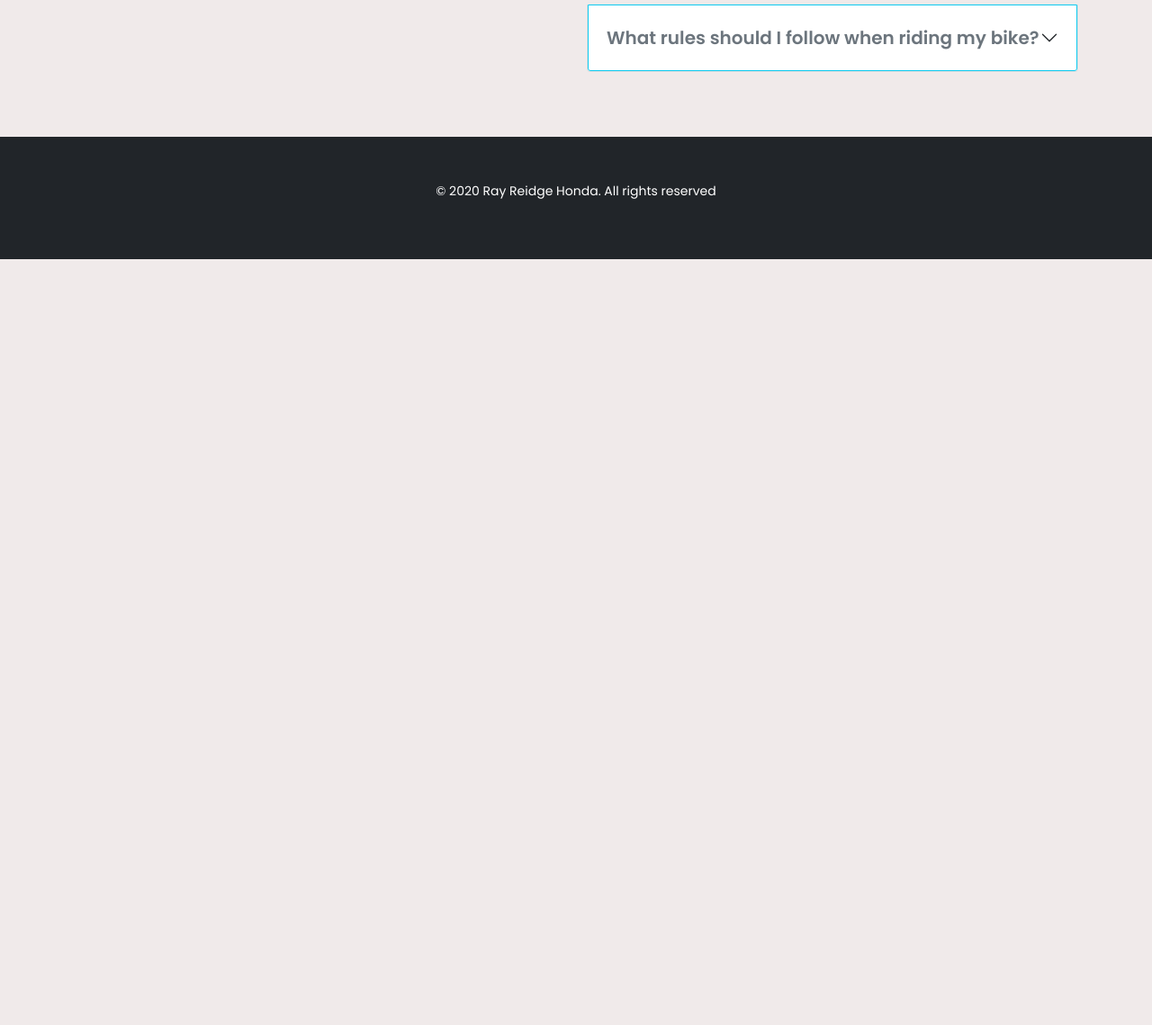
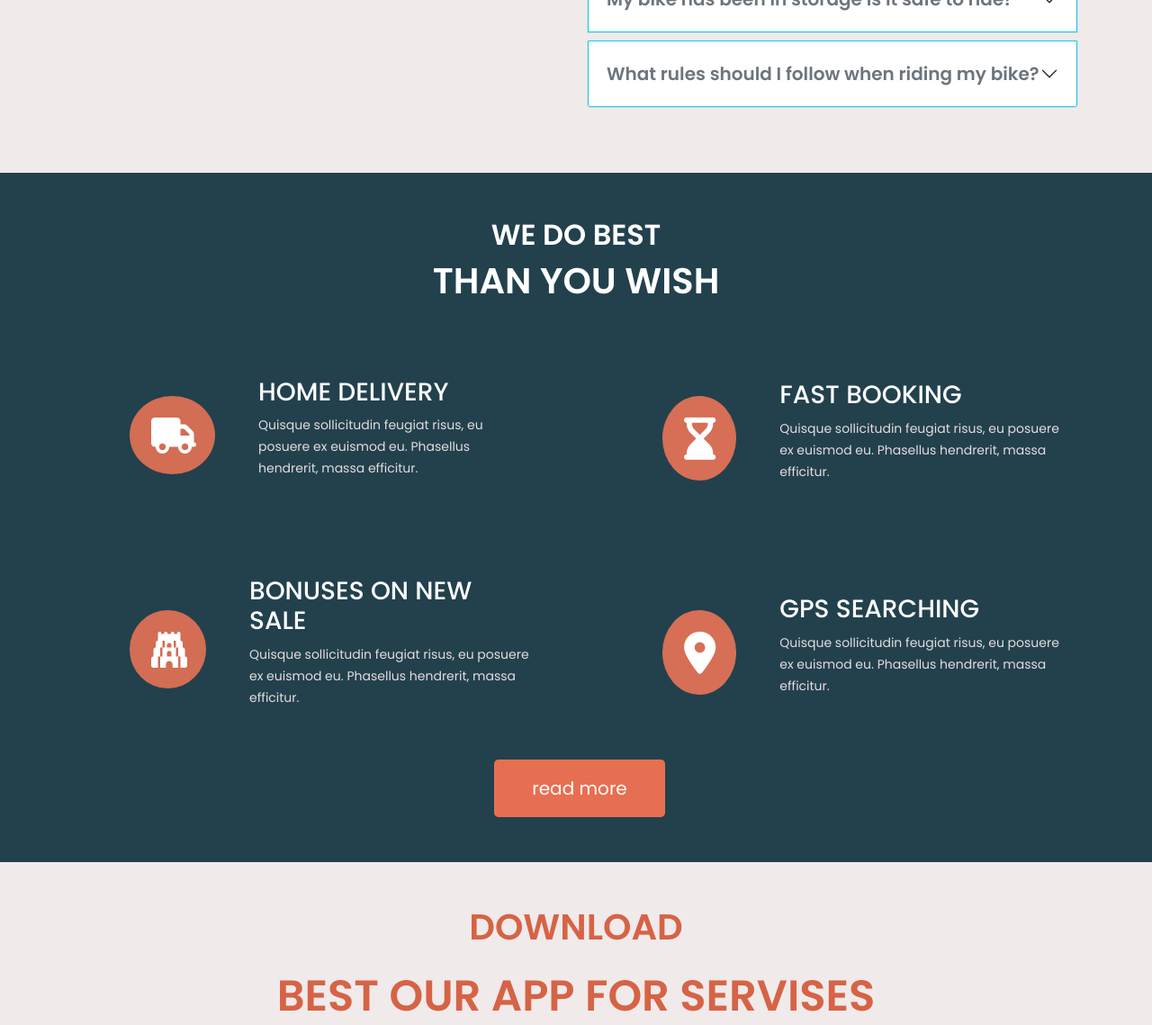
Before and after one commit to jahanaraislam/honda-cbr, a plain HTML site: page index.html in a window 1280 px wide. Shown: the part 3587-4726 px from the top of the page at 90% size. Before the commit the page ends 3875 px from the top, so only its background shows below. Drawn offline with nearby package versions, Linux system fonts and the light colour scheme.

Commit message:
last-commit

```diff
--- a/css/style.css
+++ b/css/style.css
@@ -1,4 +1,4 @@
-/* -----font----- */
+/* font */
 @import url('https://fonts.googleapis.com/css2?family=Poppins:wght@400;500;600&display=swap');
 
 /* globally */
@@ -19,6 +19,9 @@ header{
 }
 .login, .honda-button{
     background-color: #E76F51;
+}
+.honda-button{
+    width:190px;
 }
 /* header styles end */
 /* main style start */
@@ -43,3 +46,30 @@ header{
 /* testimonial styles end */
 /* frequent question & answer start */
 /* frequent question & answer end */
+/* content start */
+
+.content{
+  background-color:  #22414d;
+  padding: 50px 0px;
+}
+.content p{
+    color: rgb(230, 220, 220);
+}
+.fa-truck, .fa-gopuram{
+    color:white;
+    font-size:40px;
+    padding:24px 16px 23px 24px;
+    text-align: center;
+    border-radius: 80%;
+    background-color: #d36d54;
+}
+.fa-hourglass-end, .fa-map-marker-alt{
+    color:white;
+    font-size: 47px;
+    padding:24px 18px 23px 24px;
+    text-align: center;
+    border-radius: 80%;
+    background-color: #d66f55;
+}
+/*content end*/
+/* app styles start */
--- a/index.html
+++ b/index.html
@@ -6,6 +6,9 @@
     <meta name="viewport" content="width=device-width, initial-scale=1.0">
     <title>Acura Honda</title>
     <link rel="shortcut icon" href="images/favicon-1.png" type="image/x-icon">
+    <!-- font -->
+    <script src="https://kit.fontawesome.com/768f69718f.js" crossorigin="anonymous"></script>
+
     <!-- Bootsrap stylesheet -->
     <link href="https://cdn.jsdelivr.net/npm/bootstrap@5.0.2/dist/css/bootstrap.min.css" rel="stylesheet" integrity="sha384-EVSTQN3/azprG1Anm3QDgpJLIm9Nao0Yz1ztcQTwFspd3yD65VohhpuuCOmLASjC" crossorigin="anonymous">
     <link rel="stylesheet" href="css/style.css">
@@ -53,6 +56,7 @@
                     <button type="button" class="btn honda-button mt-3 px-5 py-3 rounded-3  text-white" data-bs-toggle="modal" data-bs-target="#exampleModal">
                       Purchase
                     </button>
+
                 <!-- Modal -->
                 <div class="modal fade" id="exampleModal" tabindex="-1" aria-labelledby="exampleModalLabel" aria-hidden="true">
                   <div class="modal-dialog modal-dialog-scrollable">
@@ -63,10 +67,11 @@
                       </div>
                       <div class="modal-body text-dark">
                        <p>Dear Customer,</p>
-                           <p>To Know About Products</p>
+                        <p>For Knowing About Information  </p>
                         <p class="text-center">&</p>
+
                        <form class="w-75 mx-auto mt-4">
-                             <h5 class="text-secondary text-center fw-bold mb-3">Purchase Info</h5>
+                         <h5 class="text-secondary text-center fw-bold mb-3">Purchase</h5>
                           <div class="mb-3">
                             <input type="email"placeholder="Enter your Email" class="form-control" aria-describedby="emailHelp">
                             <div id="emailHelp" class="form-text">We'll never share your email with anyone else.</div>
@@ -77,6 +82,7 @@
                           <div class="mb-3">
                             <label class="form-label">Type Your Messege here</label>
                             <textarea  class="form-control" cols="3" rows="3"></textarea>
+
                           </div>
                           <fotm>
                       </div>
@@ -87,6 +93,7 @@
                     </div>
                   </div>
                 </div>
+
               </div>
               <div class="col-lg-6 col-md-12 col-sm-12  mt-3 col-12 mb-5">
                   <img src="images/header-bike.png" width="552"height="447"class="img-fluid mb-5"alt="">
@@ -179,11 +186,14 @@
               <p class="text-info"><b>Richard Hilwel</b></p>
               <p><b>Banker</b></p>
             </div>
+
           </div>
         </div>
         <div class="col">
           <div class="card h-100">
+
               <img src="images/user-2.png" class="w-50 mt-5 mx-auto card-img-top img-fluid" alt="...">
+
             <div class="card-body text-center">
               <h5 class="card-title"></h5>
               <p class="card-text text-secondary m-4  lh-base">Slate helps you see how  many more days you need to work to reach your financial goal for the month and year.</p>
@@ -191,6 +201,7 @@
               <p class="text-info"><b>Raisa Anan</b></p>
               <p><b>Doctor</b></p>
             </div>
+
           </div>
         </div>
         <div class="col">
@@ -203,6 +214,7 @@
               <p class="text-info"><b>Annanya piu</b></p>
               <p><b>Developer</b></p>
             </div>
+
           </div>
         </div>
       </div>
@@ -212,7 +224,7 @@
     <section class="container my-5">
        <h1 class="text-center my-5 py-5 display-5 fw-bold ">Frequently Asked<span class="honda-text"> Questions</span></h1>
        <div class="row mt-5">
-            <div class="col-lg-6 mt-3 col-md-12">
+         <div class="col-lg-6 mt-3 mb-4 col-md-12">
            <img src="images/faq.png" class="w-75 ps-5"alt="">
          </div>
          <div class="col-lg-6 col-md-12 ">
@@ -277,19 +289,98 @@
                       <li> Look Before Turning.</li>
                       <li>Watch for Parked Cars.</li>
                     </ul>
+
                   </div>
                 </div>
               </div>
+
             </div>
           </div>
         </div>
     </section>
        <!-- frequent question & answer end-->
+       <!-- content start -->
+    <section class=" content mt-5">
+      <h3 class="text-white fs-2 text-center text-uppercase fw-bold">we do best</h3>
+      <h1 class="text-white fs-1  text-center text-uppercase fw-bold">Than you wish</h1>
+      <div class="row mx-5 g-5">
+        <div class="col-lg-6 col-md-12  pt-5 px-5">
+          <div class="d-lg-flex align-items-center justify-content-center">
+            <a href=""class="m-5"><i class="fas fa-truck"></i></a>
+            <div>
+              <h4 class="text-white text-uppercase text-bolder fs-3"> home delivery</h4>
+              <p class=" "><small>Quisque sollicitudin feugiat risus, eu posuere ex euismod eu. Phasellus hendrerit, massa efficitur.</small></p>
+            </div>
+          </div>
+        </div>
+        <div class="col-lg-6 col-md-12 pt-5 px-5">
+          <div class="d-lg-flex align-items-center justify-content-center">
+            <a href=""class="m-5"><i class="fas fa-hourglass-end"></i></a>
+            <div>
+               <h4 class="text-white text-uppercase text-bolder fs-3"> FAST BOOKING</h4>
+               <p class=" "><small>Quisque sollicitudin feugiat risus, eu posuere ex euismod eu. Phasellus hendrerit, massa efficitur.</small></p>
+            </div>
+          </div>
+        </div>
+        <div class="col-lg-6 col-md-12  px-5">
+          <div class="d-lg-flex align-items-center justify-content-center">
+            <a href=""class="m-5"><i class="fas fa-gopuram"></i></a>
+            <div>
+              <h4 class="text-white text-uppercase text-bolder fs-3"> BONUSES on new sale</h4>
+              <p class=" "><small>Quisque sollicitudin feugiat risus, eu posuere ex euismod eu. Phasellus hendrerit, massa efficitur.</small></p>
+             </div>
+          </div>
+        </div>
+        <div class="col-lg-6 col-md-12  px-5">
+          <div class="d-lg-flex align-items-center justify-content-center">
+             <a href=""class="m-5"><i class="fas fa-map-marker-alt"></i></a>
+            <div>
+               <h4 class="text-white text-uppercase text-bolder fs-3"> GPS SEARCHING</h4>
+               <p class=" "><small>Quisque sollicitudin feugiat risus, eu posuere ex euismod eu. Phasellus hendrerit, massa efficitur.</small></p>
+            </div>
+           </div>
+        </div>
+        </div>
+        <div class="row pt-2">
+          <div class="col-lg-12 text-center">
+            <button class="btn honda-button px-4 ms-2 py-3  mt-3 rounded-3 fs-5 text-white">read more</button>
+        </div>
+      </div>
+
+    </section>
+    <!--  content end-->
+    <!-- app start -->
+    <section class="container my-5">
+      <h3 class="honda-text  fs-1 text-center text-uppercase fw-bold">download</h3>
+      <h1 class="honda-text  display-5 mt-4 text-center text-uppercase fw-bold">best our app for servises</h1>
+      <div class="row g-5 mx-5 mt-5 pt-5 px-5">
+        <div class="col-lg-6 col-md-12 px-5">
+          <h5 class="mt-3  text-capitalize">Downlaod the Servises voucher app free!
+            Get Exciting New Offers</h5>
+          <p class="py-3">
+            Quisque sollicitudin feugiat risus, eu posuere euismod eu. Phasellus hendrerit, massa efficitur.
+          </p>
+            <div class="d-flex">
+              <img src="images/google_play.png" class="mb-3 me-3 img-fluid">
+              <img src="images/app_store.png" class="mb-3 img-fluid">
+            </div>
+        </div>
+        <div class="col-lg-6 col-md-12">
+          <img src="images/app_img.png" class="img-fluid ms-lg-5 ps-lg-5">
+        </div>
+      </div>
+      <div class="row mt-4 ">
+        <div class="col-lg-12 col-md-12">
+         <h2 class="honda-text mt-4 display-6 text-center text-uppercase fw-bold">We are Ready to Take Your Call 24 Hours, 7 Days</h2>
+         <h1 class="honda-text  display-2 mt-4 text-center text-uppercase fw-bold">+123 4567 8900</h1>
+        </div>
+       </div>
+    </section>
   </main>
   <!-- main end -->
     <!-- footer start -->
     <footer class="bg-dark text-white p-5 text-center ">
-      <p ><small>&copy 2020 Ray Reidge Honda. All rights reserved</small></p>
+      <p ><small>&copy 2021 Acura Honda. All rights reserved</small></p>
     </footer>
     <!-- footer end -->
     <!-- Bootstrap js -->
```
Also changed, not shown: images/app_img.png (added), images/app_store.png (added), images/google_play.png (added). Lines whose indentation alone changed are shown as unchanged.
